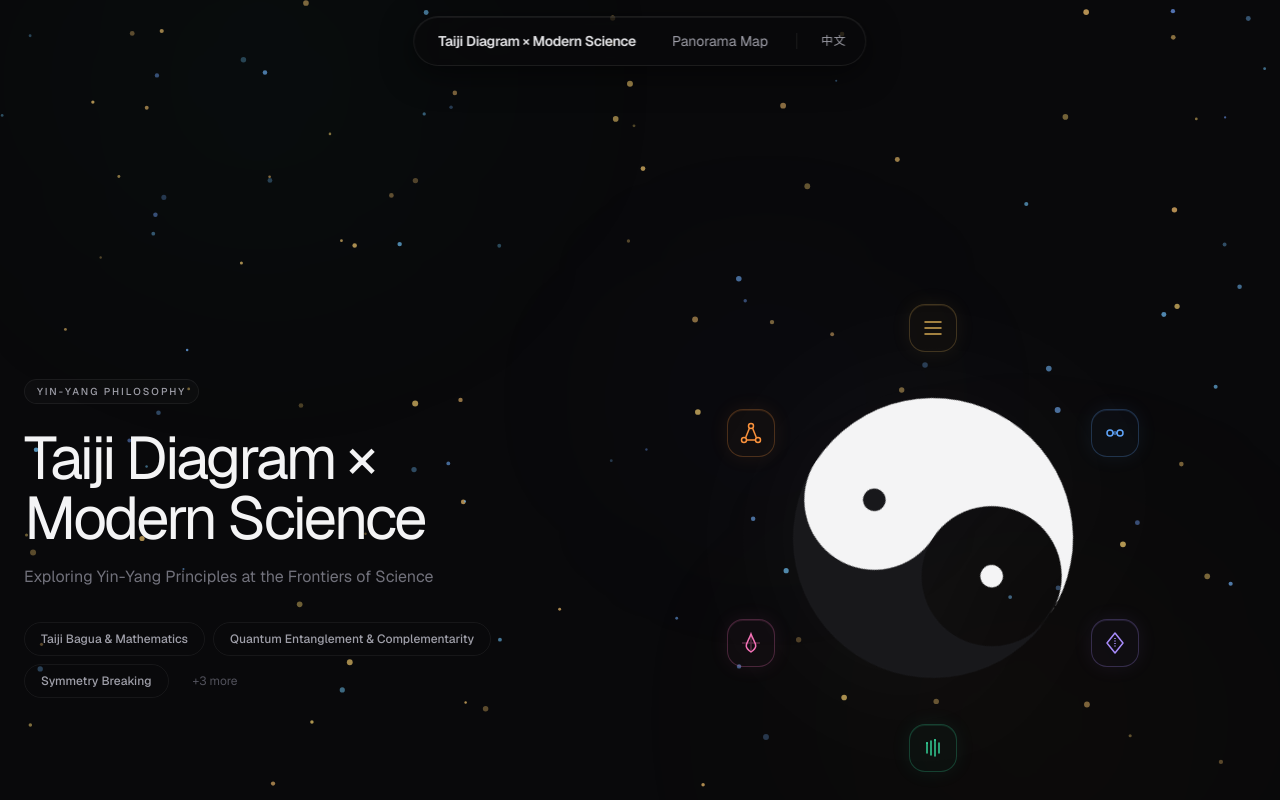
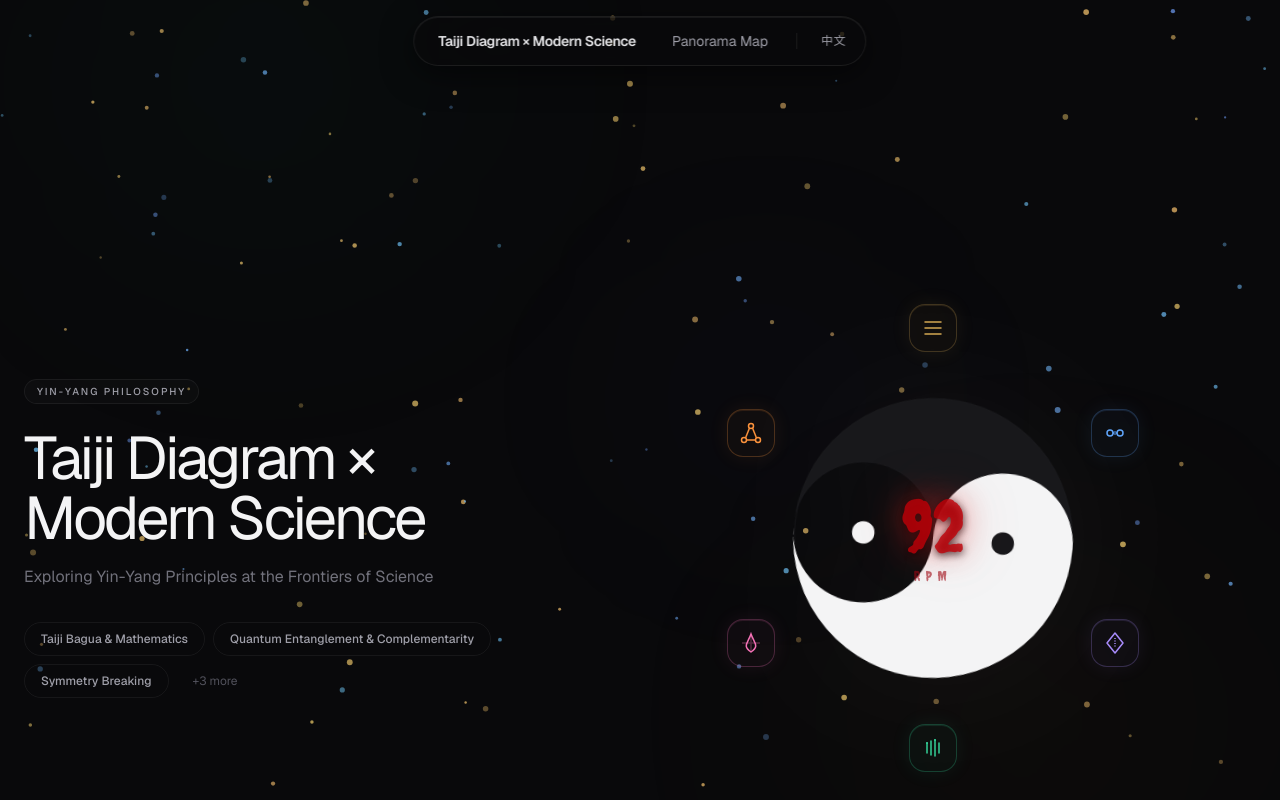
Before and after one commit to wenyumoney/tai-chi-diagram-science, a Next.js app: page /en in a window 1280 px wide. Shown: the top 800 px of the page. Built offline with nearby package versions, Linux system fonts and the light colour scheme.

Commit message:
feat(taiji): 0→5000 RPM over 5min with Creepster font RPM counter overlay

```diff
--- a/src/app/layout.tsx
+++ b/src/app/layout.tsx
@@ -1,4 +1,4 @@
-import { Geist, Geist_Mono } from "next/font/google";
+import { Geist, Geist_Mono, Creepster } from "next/font/google";
 
 const geistSans = Geist({
   variable: "--font-geist-sans",
@@ -12,13 +12,20 @@ const geistMono = Geist_Mono({
   display: "swap",
 });
 
+const creepster = Creepster({
+  weight: "400",
+  variable: "--font-creepster",
+  subsets: ["latin"],
+  display: "swap",
+});
+
 export default function RootLayout({
   children,
 }: {
   children: React.ReactNode;
 }) {
   return (
-    <html lang="zh" className={`${geistSans.variable} ${geistMono.variable}`}>
+    <html lang="zh" className={`${geistSans.variable} ${geistMono.variable} ${creepster.variable}`}>
       <body className="font-sans bg-[#09090b] text-zinc-200">{children}</body>
     </html>
   );
--- a/src/components/TaijiDiagram.tsx
+++ b/src/components/TaijiDiagram.tsx
@@ -1,6 +1,6 @@
 "use client";
 
-import { useRef, useEffect } from "react";
+import { useRef, useEffect, useState } from "react";
 
 interface DomainInfo {
   slug: string;
@@ -14,7 +14,6 @@ interface TaijiDiagramProps {
   locale: string;
 }
 
-// SVG icons for each domain — clean geometric primitives, no emojis
 function DomainIcon({ slug }: { slug: string }) {
   switch (slug) {
     case "taiji-math":
@@ -85,25 +84,40 @@ export default function TaijiDiagram({
   locale,
 }: TaijiDiagramProps) {
   const svgRef = useRef<SVGSVGElement>(null);
+  const cycleStartRef = useRef<number>(0);
+  const [rpm, setRpm] = useState(0);
 
   useEffect(() => {
     if (typeof window === "undefined") return;
 
     let cleanup: (() => void) | undefined;
+    const DURATION = 300; // 5 minutes
+    const MAX_RPM = 5000;
+
+    cycleStartRef.current = Date.now();
 
     import("gsap").then((gsapModule) => {
       const gsap = gsapModule.default;
       if (!svgRef.current) return;
 
       const ctx = gsap.context(() => {
-        // 0 → 2000 RPM over 3 minutes (180s), then restart
-        // Linear acceleration: θ = k·t², at t=180s, θ = 1,080,000°
-        // power1.in (quadratic) = linearly increasing speed
-        gsap.to(svgRef.current, {
-          rotation: 1080000,
-          duration: 180,
+        const tween = gsap.to(svgRef.current, {
+          rotation: 4_500_000, // total degrees for 0→5000 RPM over 300s
+          duration: DURATION,
           repeat: -1,
           ease: "power1.in",
+          onUpdate: () => {
+            const now = Date.now();
+            const elapsed = (now - cycleStartRef.current) / 1000;
+            const t = Math.min(elapsed, DURATION);
+            // Linear acceleration: RPM ∝ elapsed time
+            const currentRpm = Math.round((t / DURATION) * MAX_RPM);
+            setRpm(currentRpm);
+          },
+          onRepeat: () => {
+            cycleStartRef.current = Date.now();
+            setRpm(0);
+          },
         });
       });
 
@@ -118,7 +132,7 @@ export default function TaijiDiagram({
   return (
     <div className="relative flex items-center justify-center w-full py-12 select-none">
       <div className="relative w-[min(80vw,500px)] h-[min(80vw,500px)]">
-        {/* Taiji SVG — now with refined visual */}
+        {/* Taiji SVG */}
         <div className="absolute inset-0 flex items-center justify-center">
           <svg
             ref={svgRef}
@@ -143,6 +157,27 @@ export default function TaijiDiagram({
             {/* Yang dot */}
             <circle cx="100" cy="50" r="8" fill="#18181b" />
           </svg>
+
+          {/* RPM display — centered over the Taiji, uses Creepster font */}
+          <div className="absolute inset-0 flex items-center justify-center pointer-events-none">
+            <div className="text-center select-none">
+              <span
+                className="block text-5xl md:text-7xl leading-none text-red-700/80"
+                style={{
+                  fontFamily: "var(--font-creepster), cursive",
+                  textShadow: "0 0 30px rgba(220,38,38,0.5), 0 0 60px rgba(220,38,38,0.25), 0 2px 8px rgba(0,0,0,0.8)",
+                }}
+              >
+                {rpm.toLocaleString()}
+              </span>
+              <span
+                className="block text-xs md:text-sm tracking-[0.4em] text-red-800/60 mt-1"
+                style={{ fontFamily: "var(--font-creepster), cursive" }}
+              >
+                RPM
+              </span>
+            </div>
+          </div>
         </div>
 
         {/* Orbit domain icons */}
@@ -163,7 +198,6 @@ export default function TaijiDiagram({
               }}
               aria-label={domain.title[locale as "zh" | "en"]}
             >
-              {/* Outer shell — Double-Bezel */}
               <div
                 className="w-10 h-10 md:w-12 md:h-12 rounded-2xl border flex items-center justify-center transition-all duration-500 ease-[cubic-bezier(0.32,0.72,0,1)]"
                 style={{
@@ -172,7 +206,6 @@ export default function TaijiDiagram({
                   boxShadow: `0 0 20px ${domain.color}15, inset 0 1px 0 ${domain.color}20`,
                 }}
               >
-                {/* Inner icon */}
                 <div
                   className="w-5 h-5 md:w-6 md:h-6 transition-colors duration-500"
                   style={{ color: domain.color }}
@@ -180,7 +213,6 @@ export default function TaijiDiagram({
                   <DomainIcon slug={domain.slug} />
                 </div>
               </div>
-              {/* Tooltip — refined pill */}
               <div className="absolute left-1/2 -translate-x-1/2 mt-3 opacity-0 group-hover:opacity-100 transition-all duration-300 ease-[cubic-bezier(0.32,0.72,0,1)] whitespace-nowrap bg-zinc-900/90 backdrop-blur-md text-xs px-3 py-1.5 rounded-full border border-white/10 shadow-[0_4px_24px_rgba(0,0,0,0.4)] pointer-events-none">
                 {domain.title[locale as "zh" | "en"]}
               </div>
```
